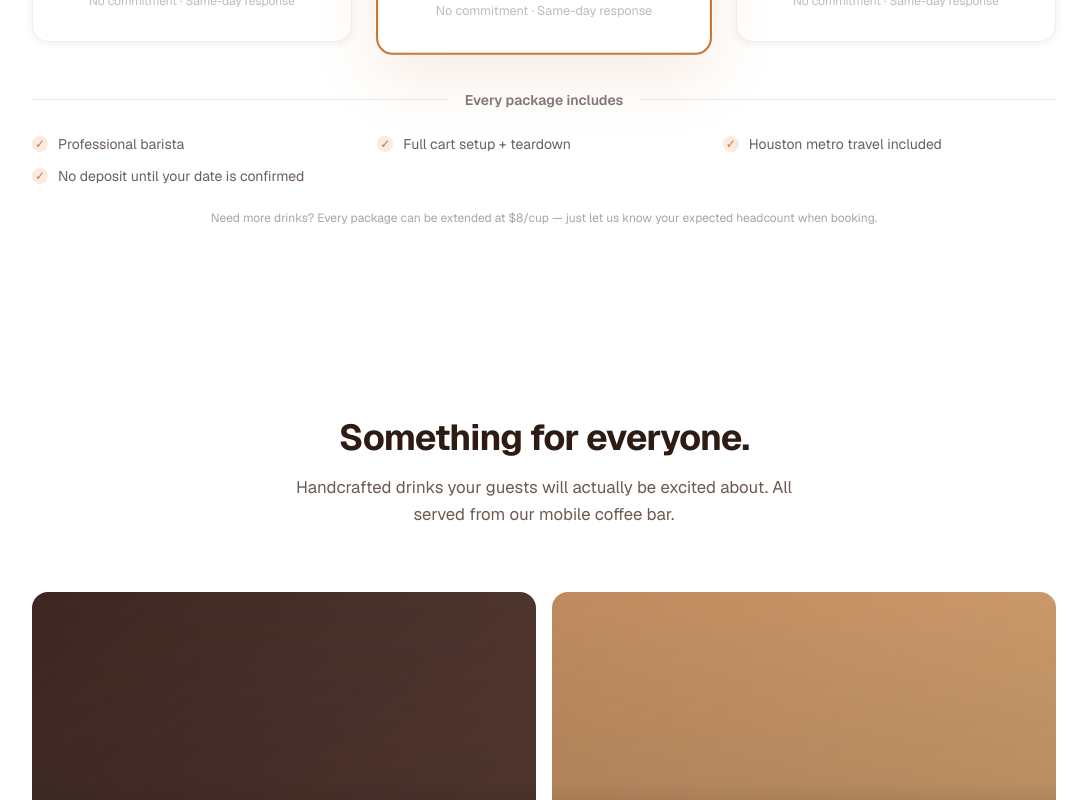
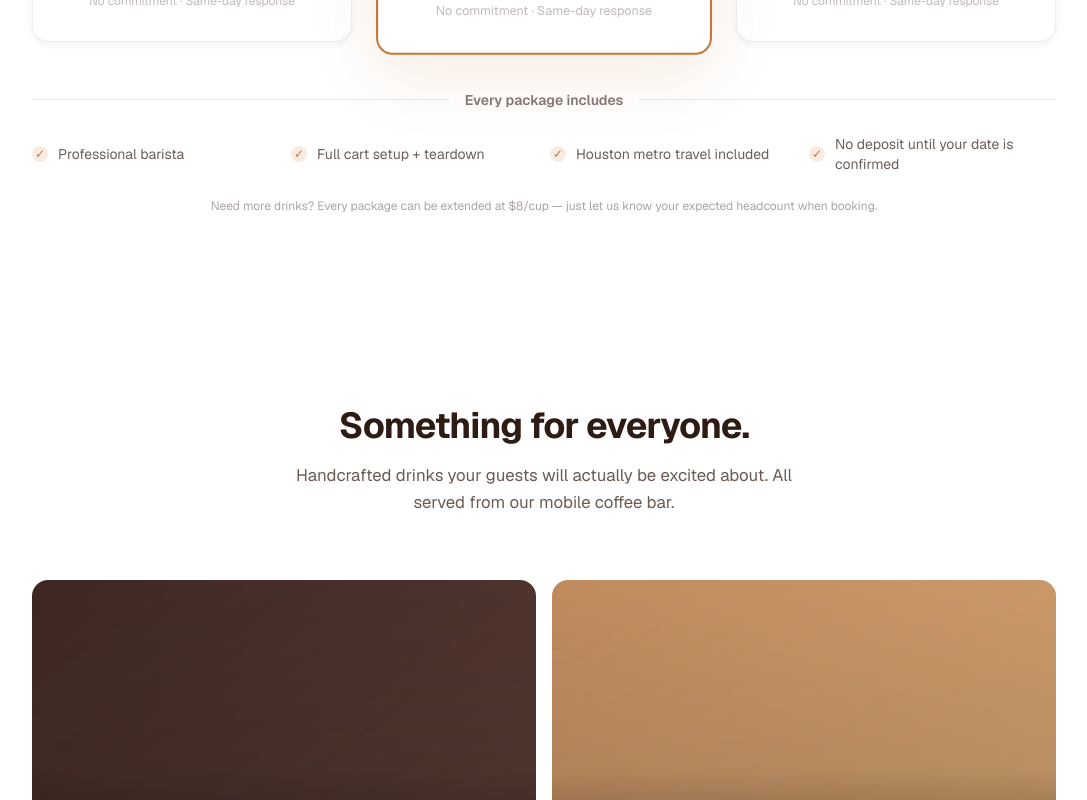
Before and after one commit to omartugrul/caffeinated-website, a Next.js app: page / in a window 1280 px wide. Shown: the part 2600-3400 px from the top of the page, without its empty margins (96-1183 px from the left). Built offline with nearby package versions, Linux system fonts and the light colour scheme.

Commit message:
Add form descriptions and fix boilerplate grid layout
- Add formDescription field to PackageItem for context-appropriate copy
- Form shows size-based descriptions, pricing page keeps occasion-specific copy
- Fix Every package includes grid to 2x4 to avoid orphaned fourth item

```diff
--- a/src/components/sections/Contact.tsx
+++ b/src/components/sections/Contact.tsx
@@ -57,7 +57,7 @@ const packageOptions = [
     value: p.name,
     label: p.name,
     price: p.price,
-    description: p.description,
+    description: p.formDescription,
   })),
   {
     value: "not-sure",
--- a/src/components/sections/Packages.tsx
+++ b/src/components/sections/Packages.tsx
@@ -76,7 +76,7 @@ export default function Packages() {
           </p>
           <div className="h-px flex-1 bg-espresso/10" />
         </div>
-        <ul className="grid grid-cols-1 sm:grid-cols-2 md:grid-cols-3 gap-3">
+        <ul className="grid grid-cols-2 md:grid-cols-4 gap-3">
           {packagesBoilerplate.map((item) => (
             <li key={item} className="flex items-center gap-2.5 text-sm text-espresso/70">
               <span className="shrink-0 w-4 h-4 rounded-full bg-amber/15 flex items-center justify-center text-amber text-xs">&#10003;</span>
--- a/src/content/packages.ts
+++ b/src/content/packages.ts
@@ -2,6 +2,7 @@ export interface PackageItem {
   name: string;
   price: string;
   description: string;
+  formDescription: string;
   features: string[];
   highlighted?: boolean;
 }
@@ -11,6 +12,7 @@ export const packages: PackageItem[] = [
     name: "The Essentials",
     price: "$499",
     description: "Perfect for team lunches and small office events.",
+    formDescription: "Great for smaller, more intimate events.",
     features: [
       "2 hours of service",
       "Up to 50 drinks",
@@ -21,6 +23,7 @@ export const packages: PackageItem[] = [
     name: "The Full Spread",
     price: "$899",
     description: "Built for corporate events and celebrations.",
+    formDescription: "Our most-booked — works for most events.",
     features: [
       "3 hours of service",
       "Up to 100 drinks",
@@ -33,6 +36,7 @@ export const packages: PackageItem[] = [
     name: "The Experience",
     price: "$1,799",
     description: "For large events, product launches, and premium occasions.",
+    formDescription: "For large or premium events that call for extra polish.",
     features: [
       "4 hours of service",
       "Up to 200 drinks",
```
